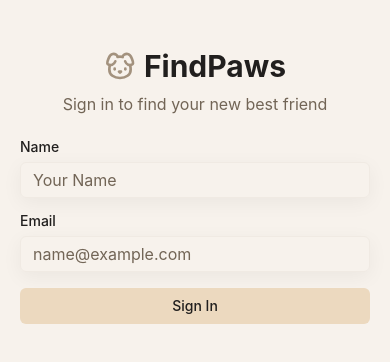
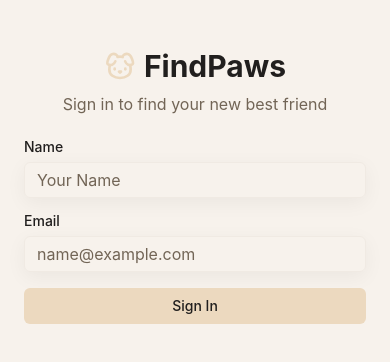
Before and after one commit to hemanthvh96/find-your-paw, a React (Vite) app: page /find-your-paw/login in a window 390 px wide. Shown: the top 362 px of the page. Built offline with nearby package versions, Linux system fonts and the light colour scheme.

Commit message:
update login page for mobile

```diff
--- a/src/features/auth/LoginPage.tsx
+++ b/src/features/auth/LoginPage.tsx
@@ -42,11 +42,12 @@ export default function LoginPage() {
 
   return (
     <div className="w-full lg:grid lg:min-h-screen lg:grid-cols-2">
-      <div className="flex items-center justify-center py-12">
-        <div className="mx-auto grid w-[350px] gap-6">
+      <div className="flex items-center justify-center p-6 py-12 sm:p-12">
+        {/* FIX: Make the form container responsive */}
+        <div className="mx-auto grid w-full max-w-[350px] gap-6">
           <div className="grid gap-2 text-center">
             <div className="flex items-center justify-center gap-2">
-              <Dog className="h-8 w-8 text-accent" />
+              <Dog className="h-8 w-8 text-primary" />
               <h1 className="text-3xl font-bold">FindPaws</h1>
             </div>
             <p className="text-balance text-muted-foreground">
@@ -84,11 +85,7 @@ export default function LoginPage() {
                 disabled={loading}
               />
             </div>
-            <Button
-              type="submit"
-              className="w-full cursor-pointer bg-primary"
-              disabled={loading}
-            >
+            <Button type="submit" className="w-full" disabled={loading}>
               {loading && <Loader2 className="mr-2 h-4 w-4 animate-spin" />}
               Sign In
             </Button>
```
